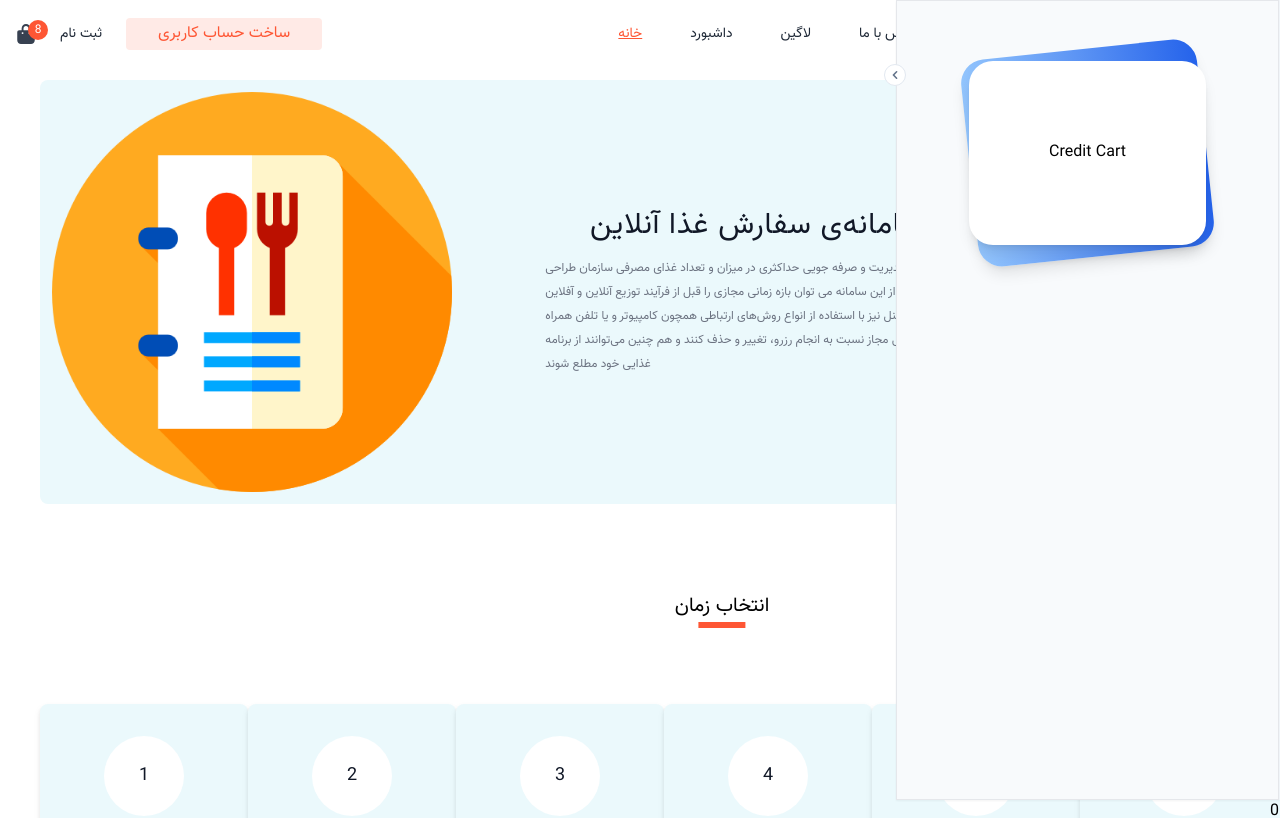
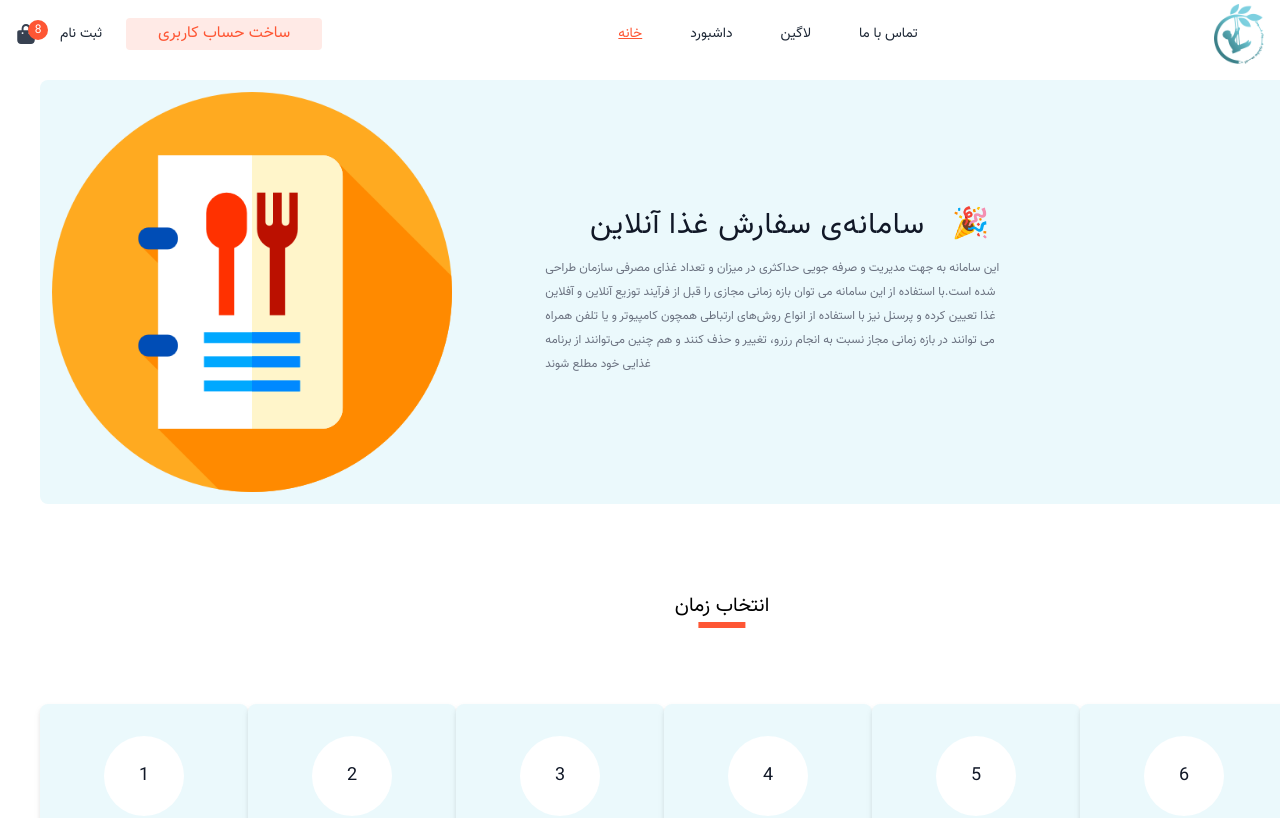
Before and after one commit to SaraZmni/food-dashboard-app, a React app: page / in a window 1280 px wide. Shown: the top 818 px of the page. Built offline with nearby package versions, Linux system fonts and the light colour scheme.

Commit message:
change sidebar styles

```diff
--- a/src/components/order-panel/order.panel.tsx
+++ b/src/components/order-panel/order.panel.tsx
@@ -1,55 +1,12 @@
 import CreditCart from "@components/credit-cart/credit-cart";
-import { FC, useState } from "react";
+import { FC } from "react";
 import { useOrderBox } from "store/order-box";
 
 const OrderPanel: FC = () => {
-  const [isExpand, setIsExpand] = useState(true);
-  const [isExpandOnHover, setIsExpandOnHover] = useState(false);
-
-  console.log("setIsExpandOnHover", setIsExpandOnHover);
-
   const totalPrice = useOrderBox((state) => state.invoice.totalPrice);
   const items = useOrderBox((state) => state.items);
 
   return (
-    <nav
-      role="navigation"
-      dir="rtl"
-      className={[
-        "bg-slate-50 border-r border-slate-100 shadow-sm absolute inset-y-0 right-0",
-        "duration-300 ease-in-out md:fixed md:translate-x-0",
-        `${
-          isExpand
-            ? "bg-slate-50 w-96"
-            : isExpandOnHover
-            ? "bg-slate-50/70 w-96 backdrop-blur-md"
-            : "bg-slate-50 w-20"
-        }`,
-      ].join(" ")}
-    >
-      <button
-        className="absolute z-50 top-16 -left-3 bg-white hover:bg-slate-100 text-slate-500 p-0.5 rounded-full border border-slate-200"
-        onClick={() => {
-          setIsExpand(!isExpand);
-          //   setExpand(!isExpand);
-        }}
-      >
-        <svg
-          xmlns="http://www.w3.org/2000/svg"
-          className={`${
-            isExpand ? "rotate-0" : "rotate-180"
-          } transform duration-500 h-4 w-4`}
-          viewBox="0 0 20 20"
-          fill="currentColor"
-        >
-          <path
-            fillRule="evenodd"
-            d="M12.707 5.293a1 1 0 010 1.414L9.414 10l3.293 3.293a1 1 0 01-1.414 1.414l-4-4a1 1 0 010-1.414l4-4a1 1 0 011.414 0z"
-            clipRule="evenodd"
-          />
-        </svg>
-      </button>
-      {isExpand && (
     <>
       <CreditCart />
       <div>{totalPrice}</div>
@@ -57,8 +14,6 @@ const OrderPanel: FC = () => {
         return <div key={item.id}>{item.title}</div>;
       })}
     </>
-      )}
-    </nav>
   );
 };
 export default OrderPanel;
--- a/src/routes/home/home.tsx
+++ b/src/routes/home/home.tsx
@@ -5,7 +5,6 @@ import { Tabs, Tab } from "@components/general/ui-kit/tabs/tabs";
 import { FoodList } from "@components/food-list";
 import { Slider } from "@components/general/ui-kit/slider";
 import Title from "@components/general/ui-kit/title/title";
-import OrderPanel from "@components/order-panel/order.panel";
 
 const Home: FC = () => {
   return (
@@ -36,9 +35,6 @@ const Home: FC = () => {
           </div>
         </div>
       </main>
-      <aside className="sticky top-0 h-screen border">
-        <OrderPanel />
-      </aside>
     </div>
   );
 };
--- a/src/routes/index.tsx
+++ b/src/routes/index.tsx
@@ -1,3 +1,4 @@
+import OrderPanel from "@components/order-panel/order.panel";
 import { FC, Suspense } from "react";
 import { createBrowserRouter, RouterProvider } from "react-router-dom";
 
@@ -45,6 +46,14 @@ const AppRouter: FC = () => {
         </Suspense>
       ),
     },
+    {
+      path: "/order",
+      element: (
+        <Suspense fallback={<div>Loading...</div>}>
+          <OrderPanel />
+        </Suspense>
+      ),
+    },
   ]);
 
   return <RouterProvider router={router} />;
```
Lines whose indentation alone changed are shown as unchanged.
